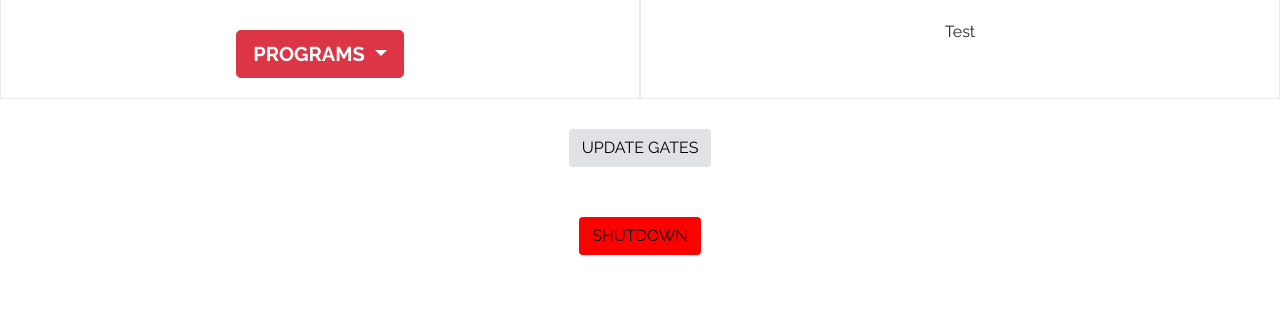
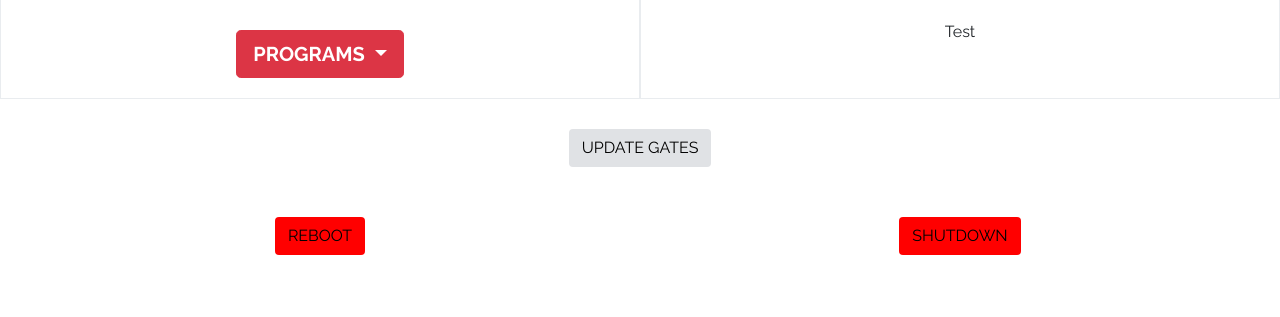
Before and after one commit to lancewilhelm/DroneSpacePiGates, a Flask app: page / in a window 1280 px wide. Shown: the part 329-646 px from the top of the page. Run offline with Flask 2, Linux system fonts and the light colour scheme; some libraries are stand-ins or nearby versions.

Commit message:
added reboot button

```diff
--- a/webapp/templates/index.html
+++ b/webapp/templates/index.html
@@ -60,6 +60,9 @@
 
       <div class="row">
         <div class="col module">
+            <button type="button" class="btn btn-red" onclick="changeAllGate('reboot')">REBOOT</button>
+        </div>
+        <div class="col module">
             <button type="button" class="btn btn-red" onclick="changeAllGate('shutdown')">SHUTDOWN</button>
         </div>
       </div>
--- a/webapp/webapp.py
+++ b/webapp/webapp.py
@@ -13,8 +13,13 @@ def index():
       gateID = request.form['gateID']
       update = request.form['update']
 
-
-      if color == 'shutdown':
+      if color == 'reboot':
+        DSClient.sendGateUpdate("localhost",13246,"red")
+        time.sleep(0.1)
+        DSClient.sendGateUpdate("localhost",13246,"green")
+        time.sleep(0.1)
+        DSClient.sendGateUpdate("localhost",13246,"reboot")
+      elif color == 'shutdown':
         DSClient.sendGateUpdate("localhost",13246,"red")
         time.sleep(0.1)
         DSClient.sendGateUpdate("localhost",13246,"green")
```
Also changed, not shown: gateComs/DSElement.py (+8 -0 lines).
